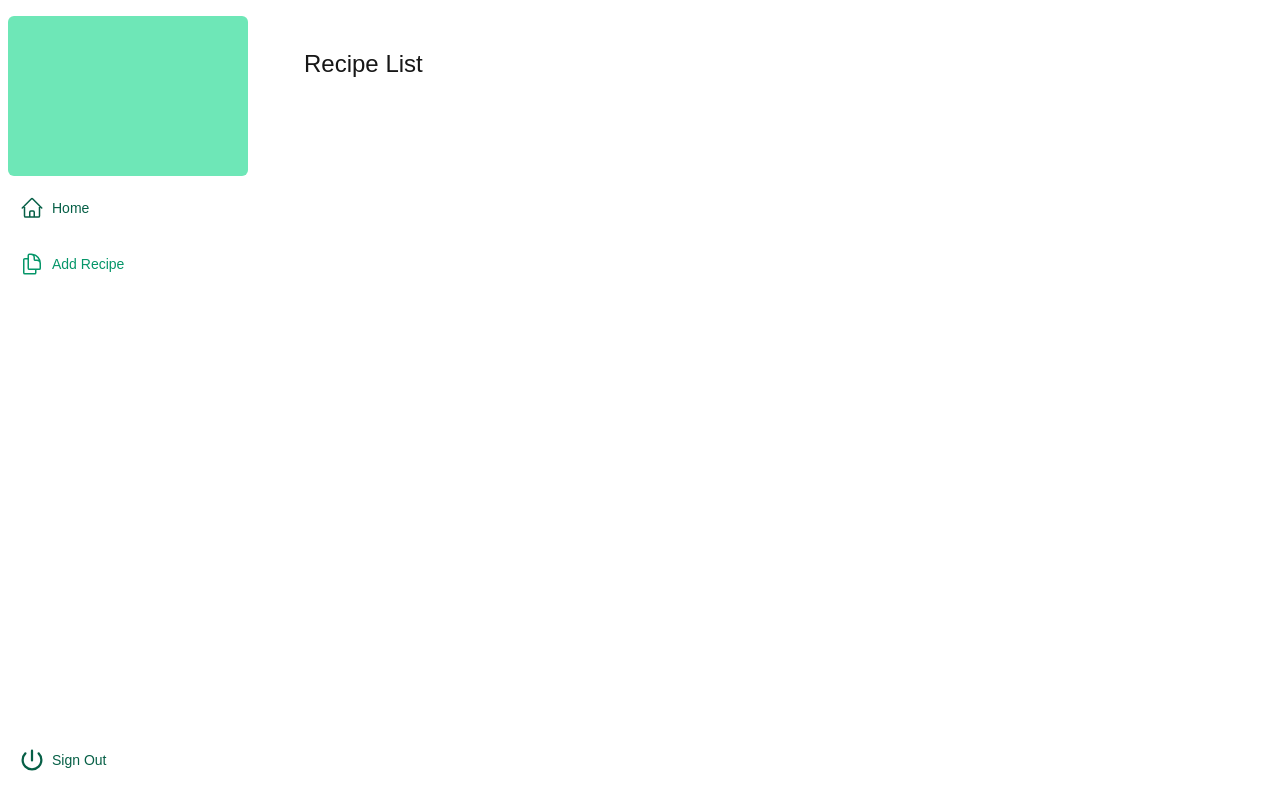
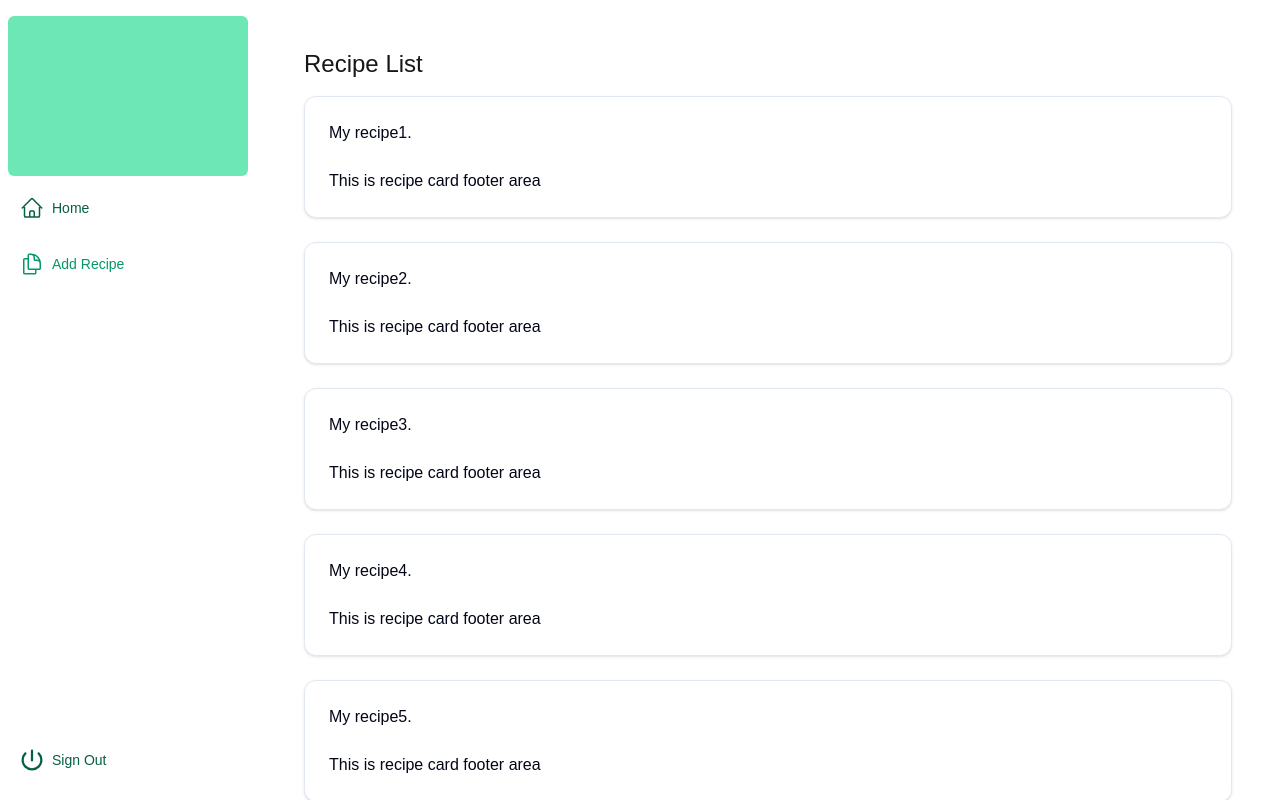
Before and after one commit to yoounyoungheon/my-recipe, a Next.js app in the folder web/: page /home in a window 1280 px wide. Built offline with nearby package versions, Linux system fonts and the light colour scheme; a web font is replaced by a local one.

Commit message:
home layout

```diff
--- a/web/src/app/(routes)/home/page.tsx
+++ b/web/src/app/(routes)/home/page.tsx
@@ -1,7 +1,23 @@
 import { lusitana } from "@/app/fonts/fonts"
+import { Card, CardContent, CardFooter } from "@/app/ui/component/molecule/card/card";
 
 export default function Page(){
+  const numbers: number[] = [1,2,3,4,5,6,7,8,8,10];
+  const gridCards: JSX.Element[] = numbers.map((number)=>(
+    <>
+    <Card>
+        <CardContent className="space-y-4 pt-6">
+          <div className="space-y-2">
+          <p>My recipe{number}.</p>
+          </div>
 
+        </CardContent>
+        <CardFooter>
+          <p>This is recipe card footer area</p>
+        </CardFooter>
+      </Card>
+    </>
+  ))
   return (
     <main>
       {/* <div className="pt-6"></div> */}
@@ -9,7 +25,7 @@ export default function Page(){
         Recipe List
       </h1>
       <div className="grid gap-6 sm:grid-rows-2 lg:grid-rows-4">
-
+        {gridCards}
       </div>
     </main>
   )
```
